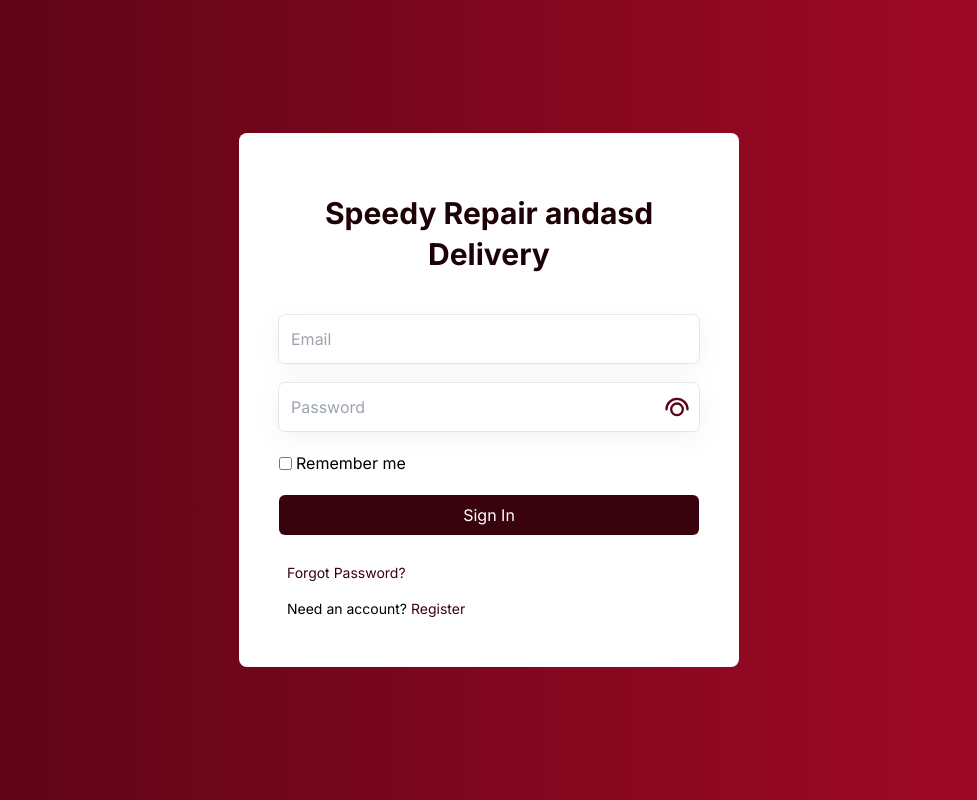
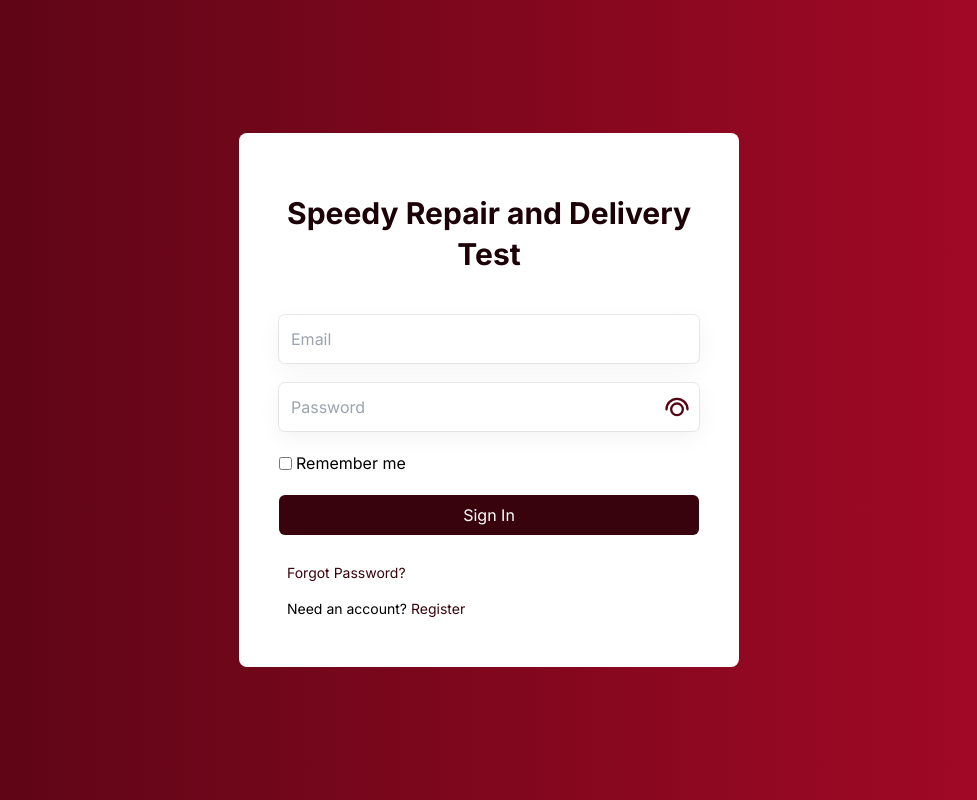
Before and after one commit to proweavernsdev/SpeedyRepairAndDelivery, a Vue app in the folder frontend/: page / in a window 1280 px wide. Shown: the whole page, without its empty margins (151-1128 px from the left). Built offline with nearby package versions, Linux system fonts and the light colour scheme; what vue-toast-notification, vue3-apexcharts would draw is missing.

Commit message:
frontend ci/cd test

```diff
--- a/frontend/src/views/main/LoginPage.vue
+++ b/frontend/src/views/main/LoginPage.vue
@@ -8,8 +8,8 @@
                     <b>
                         Speedy
                         Repair
-                        andasd
-                        Delivery</b>
+                        and
+                        Delivery Test</b>
                 </h1>
                 <form class="flex flex-col justify-center w-full gap-5 md:w-full md:mt-0"
                     @submit.prevent="login(email, pass)">
```
